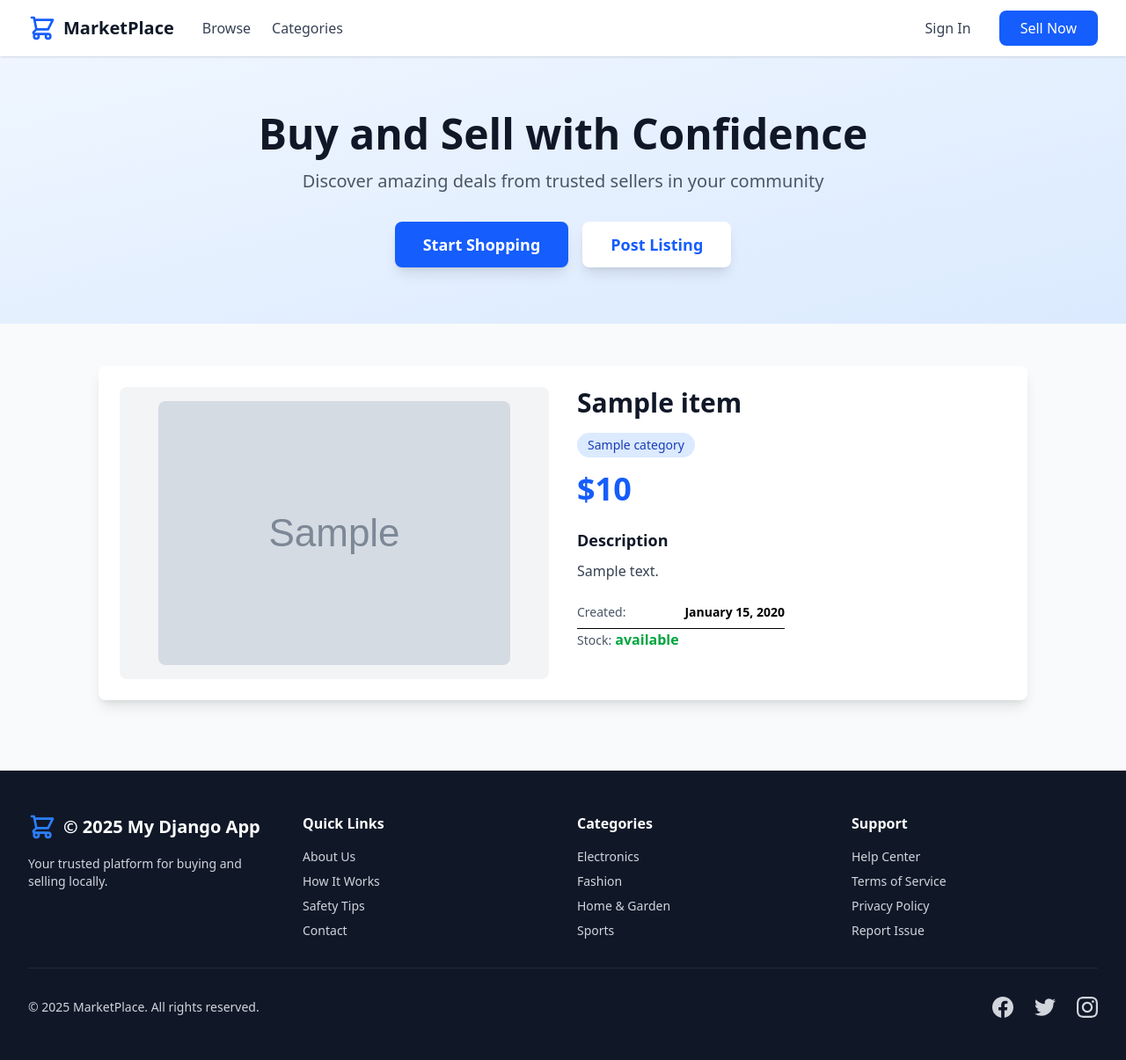
After one commit to okq550/django-market-place, a Django app: template django_project_root/templates/core/item_detail.html in a window 1280 px wide. The commit adds this page. Shown: the whole page at 88% size. Run offline with Django 3.2, Linux system fonts and the light colour scheme; the template is opened without the code that fills it: most values are stand-ins (such as "Sample title", 1, 10 or a date in 2020); grey boxes marked "Sample" are stand-in pictures.

Commit message:
Add item detail

```diff
--- a/django_project_root/core/urls.py
+++ b/django_project_root/core/urls.py
@@ -20,6 +20,7 @@
 
 urlpatterns = [
     path("", views.index, name="index"),
+    path("items/<int:pk>", views.item_detail, name='item_detail'),
     path("login/", views.login, name="login"),
     path("contact/", views.contact, name="contact"),
 ]
--- /dev/null
+++ b/django_project_root/templates/core/item_detail.html
@@ -0,0 +1,93 @@
+{% extends "core/base.html" %}
+
+{% block title %}{{ item.name }} - My Django App{% endblock %}
+
+{% block header %}{{ item.name }}{% endblock %}
+
+{% block content %}
+<div class="max-w-6xl mx-auto p-12">
+    <!-- Item Details -->
+    <div class="bg-white rounded-lg shadow-lg overflow-hidden mb-8">
+        <div class="grid md:grid-cols-2 gap-8 p-6">
+            <!-- Image Section -->
+            <div class="flex items-center justify-center bg-gray-100 rounded-lg p-4">
+                {% if item.image %}
+                <img src="{{ item.image.url }}" alt="{{ item.name }}" class="max-w-full h-auto rounded-lg">
+                {% else %}
+                <div class="w-full h-96 flex items-center justify-center bg-gray-200 rounded-lg">
+                    <svg class="w-24 h-24 text-gray-400" fill="none" stroke="currentColor" viewBox="0 0 24 24">
+                        <path stroke-linecap="round" stroke-linejoin="round" stroke-width="2"
+                            d="M4 16l4.586-4.586a2 2 0 012.828 0L16 16m-2-2l1.586-1.586a2 2 0 012.828 0L20 14m-6-6h.01M6 20h12a2 2 0 002-2V6a2 2 0 00-2-2H6a2 2 0 00-2 2v12a2 2 0 002 2z">
+                        </path>
+                    </svg>
+                </div>
+                {% endif %}
+            </div>
+
+            <!-- Details Section -->
+            <div class="flex flex-col justify-between">
+                <div>
+                    <h1 class="text-3xl font-bold text-gray-900 mb-4">{{ item.name }}</h1>
+
+                    {% if item.category %}
+                    <div class="mb-4">
+                        <span class="inline-block bg-blue-100 text-blue-800 text-sm px-3 py-1 rounded-full">
+                            {{ item.category }}
+                        </span>
+                    </div>
+                    {% endif %}
+
+                    <div class="mb-6">
+                        <p class="text-4xl font-bold text-blue-600">${{ item.price }}</p>
+                    </div>
+
+                    <div class="mb-6">
+                        <h2 class="text-lg font-semibold text-gray-900 mb-2">Description</h2>
+                        <p class="text-gray-700 leading-relaxed">{{ item.description }}</p>
+                    </div>
+
+                    <div class="grid md:grid-cols-2 gap-4 text-sm">
+                        <div class="flex justify-between border-b pb-2">
+                            <span class="text-gray-600">Created:</span>
+                            <span class="font-semibold">{{ item.created_at|date:"F d, Y" }}</span>
+                        </div>
+                    </div>
+
+                    <div class="mb-6">
+                        <div class="flex items-center space-x-4">
+                            <div>
+                                <span class="text-sm text-gray-600">Stock:</span>
+                                <span
+                                    class="font-semibold {% if item.is_sold %}text-red-600{% else %}text-green-600{% endif %}">
+                                    {% if item.is_sold %}
+                                    Out of stock
+                                    {% else %}
+                                    available
+                                    {% endif %}
+                                </span>
+                            </div>
+                        </div>
+                    </div>
+                </div>
+                <!-- Action Buttons -->
+                <!-- <div class="flex space-x-4">
+          {% if item.stock > 0 %}
+          <button class="flex-1 bg-blue-600 text-white px-6 py-3 rounded-lg font-semibold hover:bg-blue-700 transition">
+            Add to Cart
+          </button>
+          <button class="px-6 py-3 border-2 border-gray-300 rounded-lg font-semibold hover:border-blue-600 hover:text-blue-600 transition">
+            <svg class="w-6 h-6" fill="none" stroke="currentColor" viewBox="0 0 24 24">
+              <path stroke-linecap="round" stroke-linejoin="round" stroke-width="2" d="M4.318 6.318a4.5 4.5 0 000 6.364L12 20.364l7.682-7.682a4.5 4.5 0 00-6.364-6.364L12 7.636l-1.318-1.318a4.5 4.5 0 00-6.364 0z"></path>
+            </svg>
+          </button>
+          {% else %}
+          <button disabled class="flex-1 bg-gray-400 text-white px-6 py-3 rounded-lg font-semibold cursor-not-allowed">
+            Out of Stock
+          </button>
+          {% endif %}
+        </div> -->
+            </div>
+        </div>
+    </div>
+</div>
+{% endblock %}
--- a/django_project_root/templates/core/listing.html
+++ b/django_project_root/templates/core/listing.html
@@ -11,8 +11,10 @@
             <!-- Product Card 1 -->
             <div class="bg-white rounded-xl shadow-sm hover:shadow-xl transition overflow-hidden group">
                 <div class="relative overflow-hidden bg-gray-200 aspect-square">
-                    <img src="{{ item.image.url|default:'/static/images/default.png' }}"
-                        alt="{{ item.name }}" class="w-full h-full object-cover group-hover:scale-110 transition duration-300">
+                    <a href="{% url 'item_detail' item.id %}">
+                        <img src="{{ item.image.url|default:'/static/images/default.png' }}" alt="{{ item.name }}"
+                            class="w-full h-full object-cover group-hover:scale-110 transition duration-300">
+                    </a>
                     <!-- <span
                         class="absolute top-3 right-3 bg-blue-600 text-white px-3 py-1 rounded-full text-sm font-semibold">Featured</span> -->
                 </div>
```
Also changed, not shown: django_project_root/core/views.py (+9 -3 lines).
